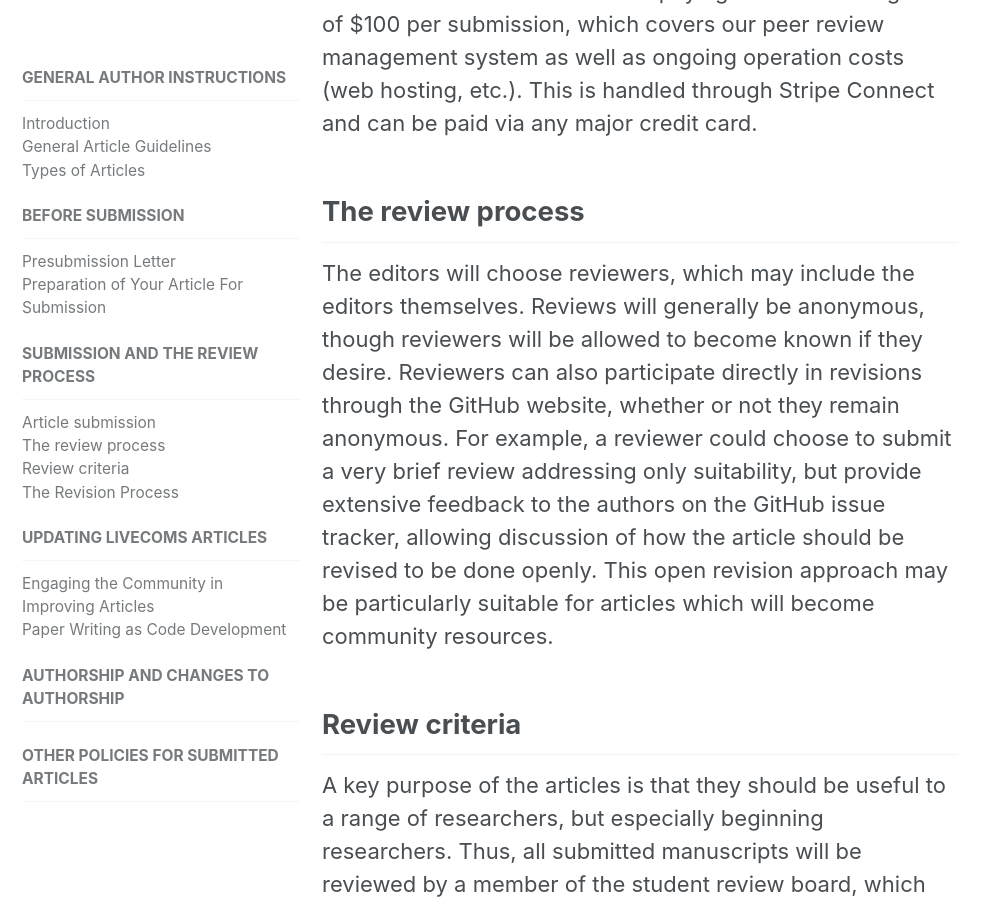
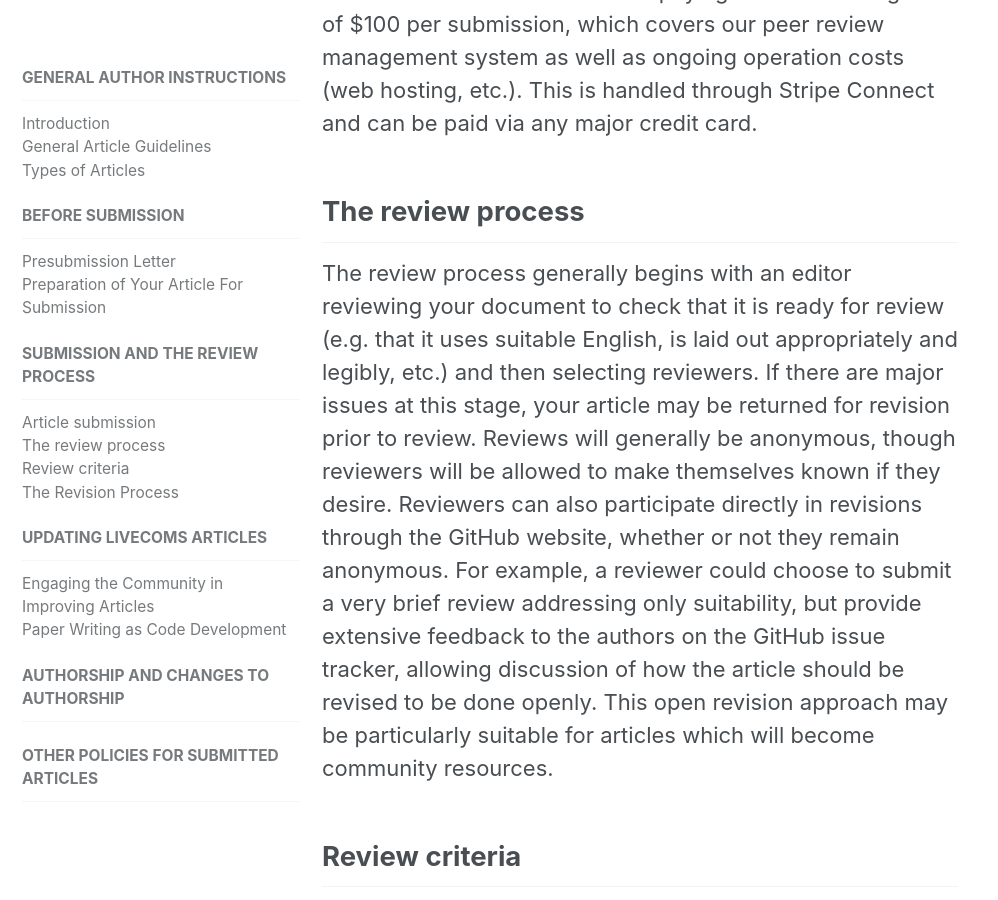
Before and after one commit to livecomsjournal/livecomsjournal.github.io, a Jekyll site: the page built from _author_instructions/01_policies.md, in a window 1280 px wide and 900 px high, scrolled down 5987 px. Shown: the whole window, without its empty margins (0-998 px from the left). Built offline with Jekyll 4.4.1, drawn with Linux system fonts in a browser that asks for light colours.

Commit message:
Edit review process info to note editors can reject based on grammar/layout/etc.

```diff
--- a/_author_instructions/01_policies.md
+++ b/_author_instructions/01_policies.md
@@ -123,8 +123,10 @@ This is handled through Stripe Connect and can be paid via any major credit card
 
 ## The review process
 
-The editors will choose reviewers, which may include the editors themselves.
-Reviews will generally be anonymous, though reviewers will be allowed to become known if they desire. Reviewers can also participate directly in revisions through the GitHub website, whether or not they remain anonymous.
+The review process generally begins with an editor reviewing your document to check that it is ready for review (e.g. that it uses suitable English, is laid out appropriately and legibly, etc.) and then selecting reviewers.
+If there are major issues at this stage, your article may be returned for revision prior to review.
+Reviews will generally be anonymous, though reviewers will be allowed to make themselves known if they desire.
+Reviewers can also participate directly in revisions through the GitHub website, whether or not they remain anonymous.
 For example, a reviewer could choose to submit a very brief review addressing only suitability, but provide extensive feedback to the authors on the GitHub issue tracker, allowing discussion of how the article should be revised to be done openly.
 This open revision approach may be particularly suitable for articles which will become community resources.
 
```
